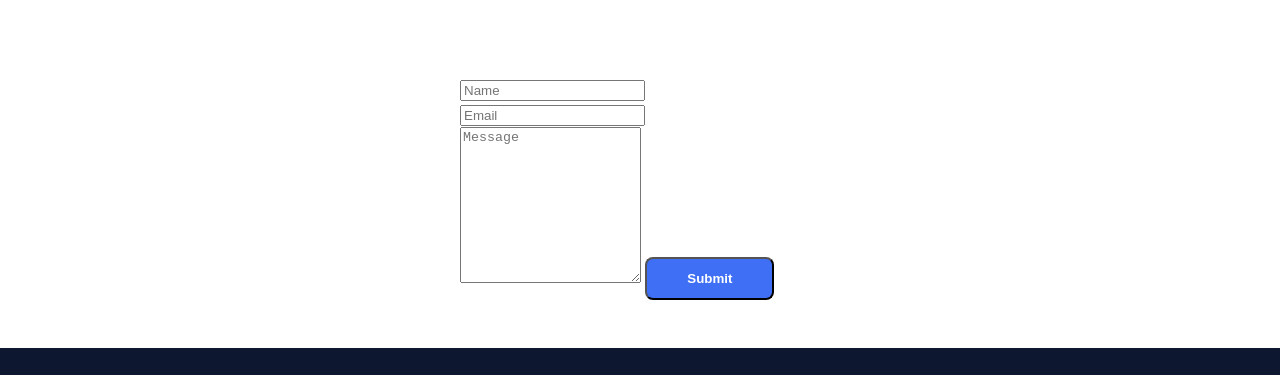
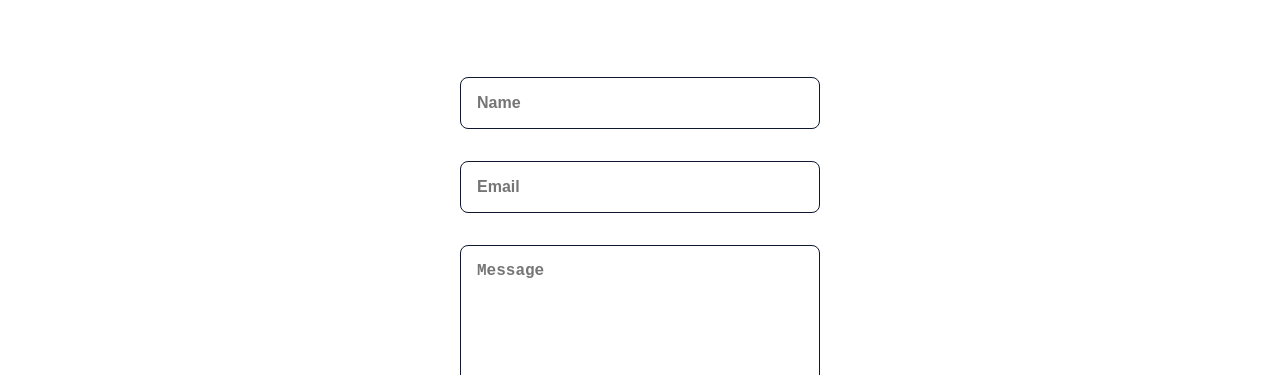
Before and after one commit to pgkvdk05/digital-portfolio, a plain HTML site: page index.html in a window 1280 px wide. Shown: the part 3172-3547 px from the top of the page. Drawn offline with nearby package versions, Linux system fonts and the light colour scheme; a script that the page names is missing.

Commit message:
Update styles.css
Signed-off-by: Gopalakrishnan P <gk300505pgk@gmail.com>

```diff
--- a/styles.css
+++ b/styles.css
@@ -446,7 +446,26 @@ img {
 .social-logo i{
     font-size: 30px;
 }
+/* ===== CONTACT =====*/
+.contact__input {
+    width: 100%;
+    font-size: var(--normal-font-size);
+    font-weight: var(--font-semi);
+    padding: 1rem;
+    border-radius: 0.5rem;
+    border: 1.5px solid var(--second-color);
+    outline: none;
+    margin-bottom: var(--mb-4);
+}
 
+.contact__button {
+    display: block;
+    border: none;
+    outline: none;
+    font-size: var(--normal-font-size);
+    cursor: pointer;
+    margin: auto;
+}
 /* ===== MEDIA QUERIES =====*/
 @media screen and (max-width: 320px) {
     .home {
```
